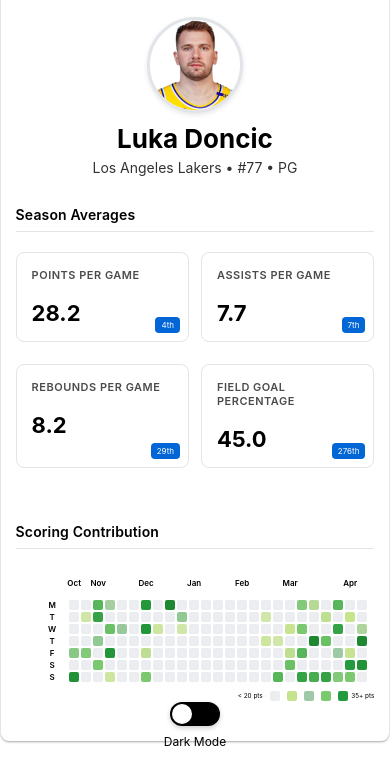
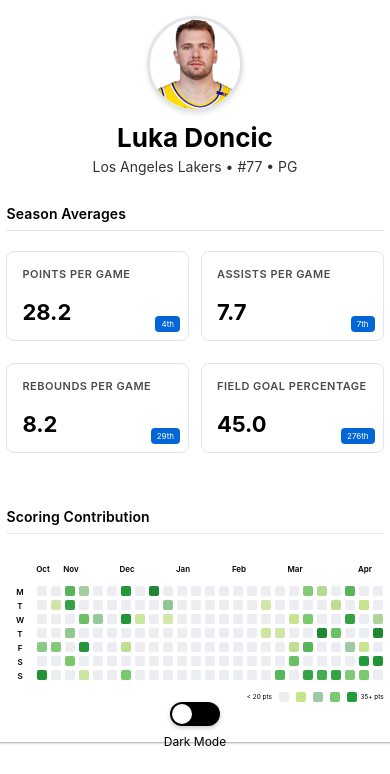
Before and after one commit to ujji77/hardcode-nba, a plain HTML site: page index.html in a window 390 px wide. Shown: the part 70-844 px from the top of the page. Drawn offline with nearby package versions, Linux system fonts and the light colour scheme.

Commit message:
Refine CSS styles for layout; adjusted grid dimensions and added margin for improved responsiveness.

```diff
--- a/style.css
+++ b/style.css
@@ -81,8 +81,9 @@
     display: flex;
     justify-content: center;
     align-items: center;
+    margin: auto;
     padding: 2%;
-    width: 100%;
+    width: max;
 }
 
 .grid {
@@ -424,8 +425,8 @@
     }
 
     .grid {
-        grid-template-columns: 30px repeat(25, 10px);
-        grid-template-rows: 30px repeat(7, 10px);
+        grid-template-columns: 30px repeat(25, 12px);
+        grid-template-rows: 30px repeat(7, 12px);
     }
 
     .label {
```
